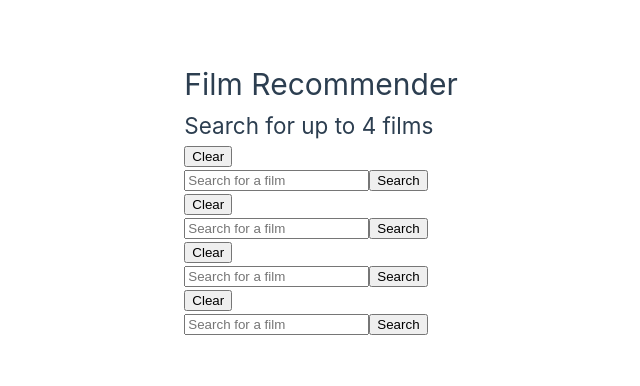
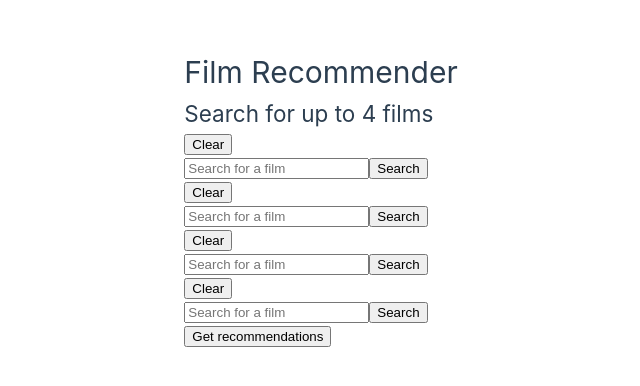
Before and after one commit to jakelineham/film-recommmendation-system, a Vue app in the folder frontend/: page / in a window 1280 px wide. Shown: the part 202-588 px from the top of the page, without its empty margins (319-959 px from the left). Built offline with nearby package versions, Linux system fonts and the light colour scheme.

Commit message:
Recommendations now display on frontend

```diff
--- a/frontend/src/App.vue
+++ b/frontend/src/App.vue
@@ -1,12 +1,12 @@
 <script setup>
 import SearchBox from './components/SearchBox.vue'
+import Recommend from './components/Recommend.vue'
 import {ref} from "vue";
 
 const selectedFilms = ref(["","","",""]);
 
 function selectFilm(film, index) {
     selectedFilms.value[index] = film;
-    console.log(selectedFilms.value);
 }
 
 </script>
@@ -26,5 +26,7 @@ function selectFilm(film, index) {
     <SearchBox @filmSelected="selectFilm($event, 2)" />
 
     <SearchBox @filmSelected="selectFilm($event, 3)" />
+
+    <Recommend :selectedFilms="selectedFilms"/>
   </main>
 </template>
--- /dev/null
+++ b/frontend/src/components/Recommend.vue
@@ -0,0 +1,56 @@
+<script setup>
+import {ref} from 'vue'
+
+const props = defineProps({
+    selectedFilms: Array
+});
+
+const emptyFilms = ref(false);
+const recommendations = ref([]);
+
+async function getRecs(films) {
+    //Remove empty elements from selectedFilms array
+    const filmsFiltered = films.filter(film => film);
+
+    recommendations.value = [];
+
+    if (filmsFiltered.length == 0) {
+        emptyFilms.value = true;
+        return;
+    }
+
+    emptyFilms.value = false;
+
+    //Get the recommendations for each film chosen
+    for (const film of filmsFiltered) {
+        const recs = await getRecApi(film);
+
+        recommendations.value.push(...recs);
+    }
+};
+
+async function getRecApi(film) {
+    const response = await fetch(
+        `http://localhost:8080/recommend?filmId=${film.id}`
+    );
+
+    const recs = await response.json();
+
+    return recs;
+};
+
+</script>
+
+<template>
+    <div>
+        <button @click="getRecs(selectedFilms)">Get recommendations</button>
+
+        <div v-if="emptyFilms">Please enter a film to get recommendations</div>
+
+        <div
+        v-if="recommendations.length > 0"
+        v-for="film in recommendations" :key="film.id">
+            {{ film.title }}
+        </div>
+    </div>
+</template>
```
